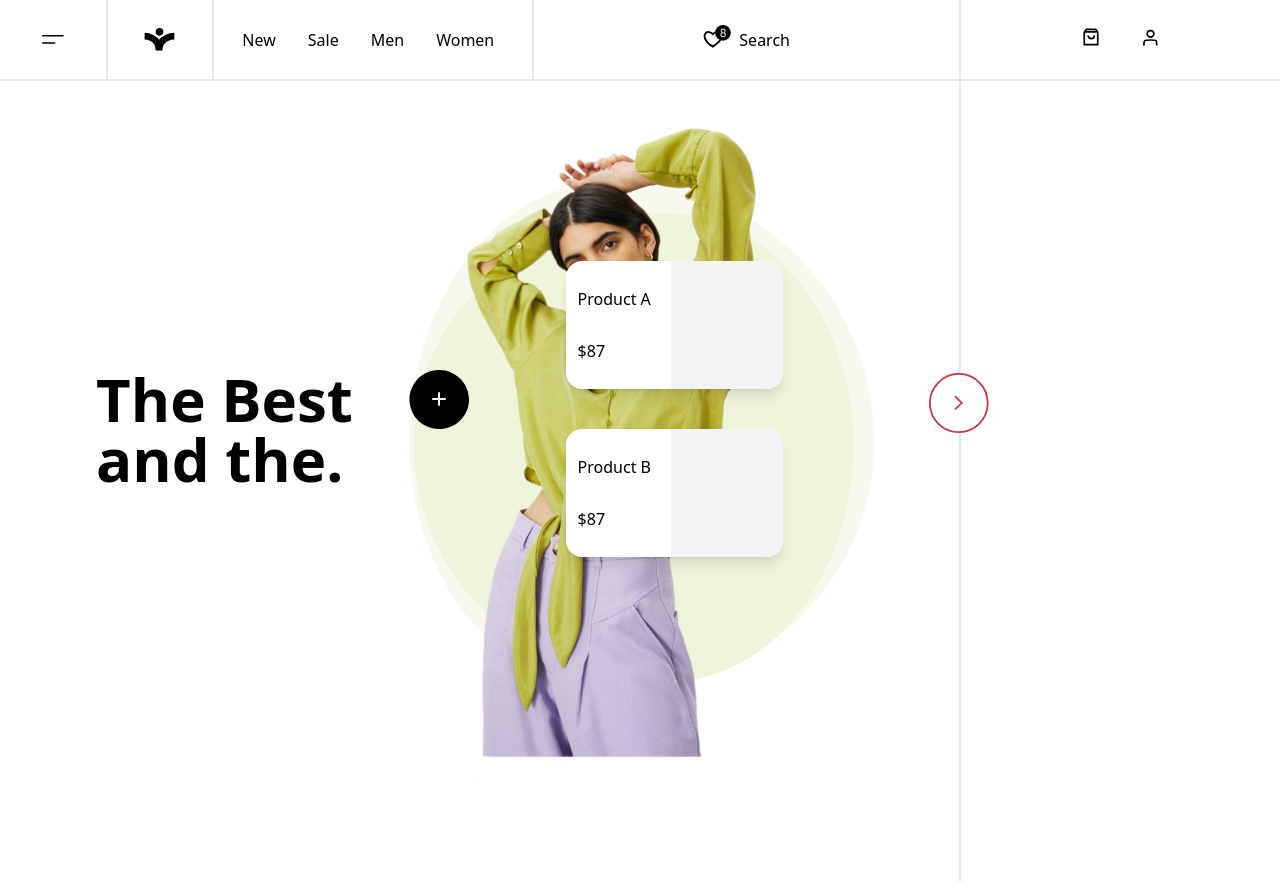
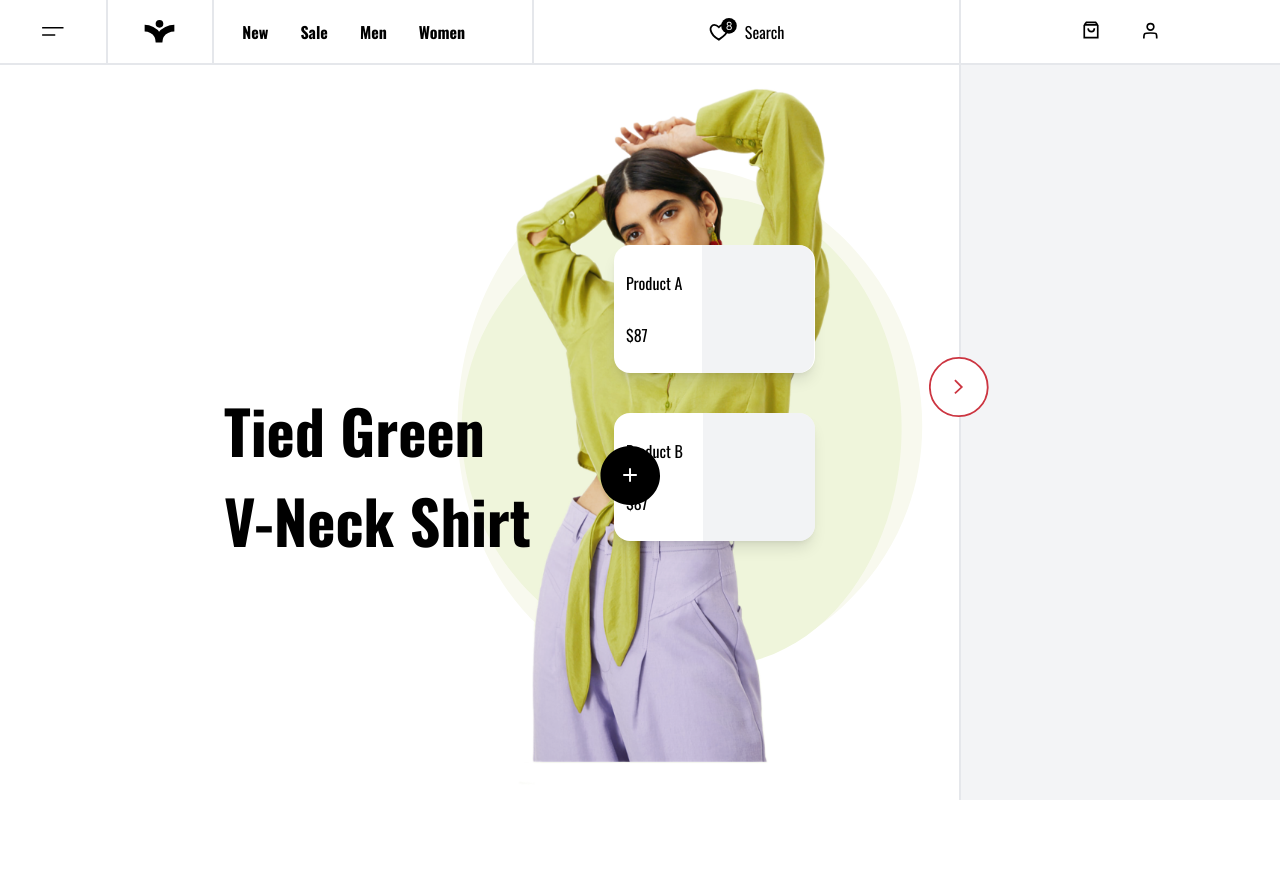
Before and after one commit to Kargnin/qoohoo-assignment, a Next.js app: page / in a window 1280 px wide. After the commit the page ends 800 px from the top, so only its background shows below. Built offline with nearby package versions, Linux system fonts and the light colour scheme.

Commit message:
style: :lipstick: Added Animations

```diff
--- a/pages/index.tsx
+++ b/pages/index.tsx
@@ -5,11 +5,18 @@ import Image from 'next/image'
 
 import {motion,LayoutGroup} from 'framer-motion';
 
+const variantsModelImage = {
+  slideIn: { x: [200,0], opacity: [0,1], transition: {duration: 0.6} },
+}
+
 
 const Home: NextPage = () => {
   const [expand, setExpand] = useState(false);
+  const [size, setSize] = useState('S');
+  const [imageSelected, setImageSelected] = useState(-1);
+
   return (
-    <div>
+    <div className='max-h-screen overflow-hidden'>
       <Head>
         <title>Qoohoo Assignment</title>
         <meta name="description" content="Qoohoo Assignment" />
@@ -17,24 +24,24 @@ const Home: NextPage = () => {
       </Head>
       <nav className='border-b-2'>
         <div className="grid grid-cols-12">
-          <a href="#" className="col-span-1 py-7 flex justify-center items-center border-r">
+          <a href="#" className="col-span-1 py-5 flex justify-center items-center border-r">
             <Image src="/icons/Options.svg" alt="Options" width={28.5} height={9.5}/>
           </a>
-          <a href="#" className="col-span-1 py-7 flex justify-center items-center border-x">
+          <a href="#" className="col-span-1 py-5 flex justify-center items-center border-x">
             <Image src="/icons/Logo.svg" alt="Logo" width={31} height={23.5}/>
           </a>
           <ul className="flex justify-start items-center gap-2 flex-row col-span-3 border-x px-4">
             <li>
-              <a href="#" className='p-3'>New</a>
+              <a href="#" className='p-3 font-semibold'>New</a>
             </li>
             <li>
-              <a href="#" className='p-3'>Sale</a>
+              <a href="#" className='p-3 font-semibold'>Sale</a>
             </li>
             <li>
-              <a href="#" className='p-3'>Men</a>
+              <a href="#" className='p-3 font-semibold'>Men</a>
             </li>
             <li>
-              <a href="#" className='p-3'>Women</a>
+              <a href="#" className='p-3 font-semibold'>Women</a>
             </li>
           </ul>
           {/* Search */}
@@ -53,30 +60,30 @@ const Home: NextPage = () => {
         <motion.div className="grid grid-cols-12 relative">
           <LayoutGroup>
             <motion.div layout className={expand?'col-span-12 min-h-screen' :'col-span-9 border-r min-h-screen'}>
-              <div className="ml-60 mt-9 relative">
+              <div className="ml-72 mt-9 relative">
                 <div className={expand? 'relative':"ml-52 relative"}>
                   {/* blobs */}
-                  <div className={expand?'absolute top-32 -right-8 pl-2 scale-125' :"absolute top-16 -left-16 pl-2"} >
+                  <div className={expand?'absolute top-32 right-1 pl-2 scale-125' :"absolute top-16 -left-16 pl-2"} >
                     <Image src="/images/BlobLight.svg" alt="Blob1" height={511} width={500.1}/>
                   </div>
-                  <div className={expand? 'absolute top-28 -right-8 pt-8 scale-125':"absolute top-16 -left-16 pt-8"} >
+                  <div className={expand? 'absolute top-28 right-1 pt-8 scale-125':"absolute top-16 -left-16 pt-8"} >
                     <Image src="/images/BlobDark.svg" alt="Blob1" height={470} width={500.6}/>
                   </div>
 
                   {/* Main Image */}
-                  <div className={expand? 'absolute right-20 top-0' : 'absolute left-0 top-0'}>
+                  <motion.div key={imageSelected} className={expand? 'absolute right-44 -top-6' : 'absolute left-0 -top-6'} animate={imageSelected != -1 ? "slideIn" : ""} variants={variantsModelImage} >
                     <Image
                       src="/images/Model.png"
                       alt="Model Image"
-                      height={665.7}
-                      width={324.1}
+                      height={665.7*1.07}
+                      width={324.1*1.07}
                     />
-                  </div>
+                  </motion.div>
                 </div>
 
 
                 {/* Options */}
-                {!expand && <div className='absolute top-36 right-44 flex flex-col gap-y-10'>
+                {!expand && <div className='absolute top-36 right-36 flex flex-col gap-y-10'>
                   <div className='rounded-2xl shadow-lg bg-white flex gap-2 hover:bg-gray-50 cursor-pointer'>
                     <div className='p-3 flex flex-col justify-around'>
                       <p>Product A</p>
@@ -102,41 +109,65 @@ const Home: NextPage = () => {
                 </div>}
               </div>
             </motion.div>
-            <motion.div layout className={expand?"col-span-0 border-l" :"col-span-3 border-l"}>
+            <motion.div layout className={expand?"col-span-0 border-l" :" flex justify-center items-center col-span-3 border-l bg-gray-100"}>
             </motion.div>
           </LayoutGroup>
           {/* Text + Button */}
-          <motion.div layout="position" className={expand? 'absolute top-16 left-24 flex flex-col gap-4 justify-center items-start': 'absolute top-72 left-24 flex gap-14 justify-center items-start'}>
+          <motion.div layout="position" className={expand? 'absolute top-12 left-56 flex flex-col gap-4 justify-center items-start': 'absolute top-80 left-56 flex gap-14 justify-center items-center'}>
             {/* Text */}
-            <span className='text-6xl text-black font-bold'>The Best <br/>and the.</span>
+            <span className='text-6xl text-black font-bold w-80 leading-normal'>Tied Green V-Neck Shirt</span>
             {/* Button */}
             {!expand && <Image className='cursor-pointer' src="/icons/Add.svg" alt="Add" width={61.5} height={61} onClick={() => setExpand(expand=>!expand)} />}
 
             {/* Description */}
             {expand &&
-            <div className='text-lg flex flex-col gap-5'>
+            <motion.div className='text-lg flex flex-col gap-5'>
               <span className='text-5xl'>$67</span>
               <p className='pb-1 w-80 text-md'>Lorem ipsum dolor sit amet consectetur adipisicing elit. Veritatis, nihil!</p>
               {/* Select size */}
               <div className='flex gap-3 flex-col'>
                 <span className='font-semibold text-md'>Select Size</span>
                 <ul className='flex gap-2'>
-                  <li className='h-8 w-8 cursor-pointer rounded-full border-2 flex justify-center items-center text-lg'>S</li>
-                  <li className='h-8 w-8 cursor-pointer rounded-full border-2 flex justify-center items-center text-lg'>M</li>
-                  <li className='h-8 w-8 cursor-pointer rounded-full border-2 flex justify-center items-center text-lg'>L</li>
+                  <li onClick={()=>setSize('S')} className={size ==='S'?'border-black h-8 w-8 cursor-pointer rounded-full border-2 flex justify-center items-center text-lg hover:bg-gray-200':'h-8 w-8 cursor-pointer rounded-full border-2 flex justify-center items-center text-lg hover:bg-gray-200'}>S</li>
+                  <li onClick={()=>setSize('M')} className={size ==='M'?'border-black h-8 w-8 cursor-pointer rounded-full border-2 flex justify-center items-center text-lg hover:bg-gray-200':'h-8 w-8 cursor-pointer rounded-full border-2 flex justify-center items-center text-lg hover:bg-gray-200'}>M</li>
+                  <li onClick={()=>setSize('L')} className={size ==='L'?'border-black h-8 w-8 cursor-pointer rounded-full border-2 flex justify-center items-center text-lg hover:bg-gray-200':'h-8 w-8 cursor-pointer rounded-full border-2 flex justify-center items-center text-lg hover:bg-gray-200'}>L</li>
                   <li className='pl-4 font-bold cursor-pointer text-gray-400 flex justify-center items-center text-lg'>SIZE GUIDE</li>
                 </ul>
               </div>
               {/* Carousal */}
               <ul className='flex gap-3 justify-center items-center'>
-                <li className='h-40 w-32 bg-gray-400'></li>
-                <li className='h-40 w-32 bg-gray-400'></li>
-                <li className='h-40 w-32 bg-gray-400'></li>
-                <li className='h-40 w-32 bg-gray-400'></li>
+                <li id='0' key={0} className='h-48 w-24 bg-gray-200 hover:bg-gray-300 relative cursor-pointer' onClick={()=>setImageSelected(0)}>
+                  <Image
+                    src="/images/Model.png"
+                    alt="Model Image"
+                    layout='fill'
+                  />
+                </li>
+                <li id='1' key={1} className='h-48 w-24 bg-gray-200 hover:bg-gray-300 relative cursor-pointer' onClick={()=>setImageSelected(1)}>
+                  <Image
+                    src="/images/Model.png"
+                    alt="Model Image"
+                    layout='fill'
+                  />
+                </li>
+                <li id='2' key={2} className='h-48 w-24 bg-gray-200 hover:bg-gray-300 relative cursor-pointer' onClick={()=>setImageSelected(2)}>
+                  <Image
+                    src="/images/Model.png"
+                    alt="Model Image"
+                    layout='fill'
+                  />
+                </li>
+                <li id='3' key={3} className='h-48 w-24 bg-gray-200 hover:bg-gray-300 relative cursor-pointer' onClick={()=>setImageSelected(3)}>
+                  <Image
+                    src="/images/Model.png"
+                    alt="Model Image"
+                    layout='fill'
+                  />
+                </li>
                 {/* Right Arrow */}
                 <svg className='cursor-pointer' width="30" height="30" xmlns="http://www.w3.org/2000/svg" fill-rule="evenodd" clip-rule="evenodd"><path d="M4 .755l14.374 11.245-14.374 11.219.619.781 15.381-12-15.391-12-.609.755z"/></svg>
               </ul>
-            </div>
+            </motion.div>
             }
           </motion.div>
         </motion.div>
--- a/styles/index.css
+++ b/styles/index.css
@@ -3,3 +3,7 @@
 @tailwind components;
 /* purgecss end ignore */
 @tailwind utilities;
+
+body{
+    @apply font-Oswald;
+}
```
